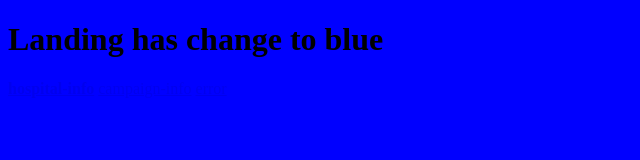
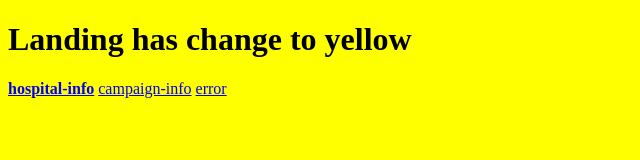
Before and after one commit to preepramdev/pp-test-web, a plain HTML site: page index.html in a window 1280 px wide. Shown: the whole page, without its empty margins (0-640 px from the left). Drawn offline with Linux system fonts and the light colour scheme.

Commit message:
Update index.html
yellow

```diff
--- a/index.html
+++ b/index.html
@@ -1,13 +1,13 @@
 <!DOCTYPE html>
 <html lang="en">
-<body style="background-color:blue;">
+<body style="background-color:yellow;">
 <head>
     <meta charset="UTF-8">
     <meta name="viewport" content="width=device-width, initial-scale=1.0">
     <title>Landing</title>
 </head>
 <body>
-    <h1>Landing has change to blue</h1>
+    <h1>Landing has change to yellow</h1>
     <a href="hospital-info/hospital-info.html"><b>hospital-info</b></a>
     <a href="campaign-info/campaign-info.html">campaign-info</a>
     <a href="error/error.html?message=random_error_msg&code=500">error</a>
```
